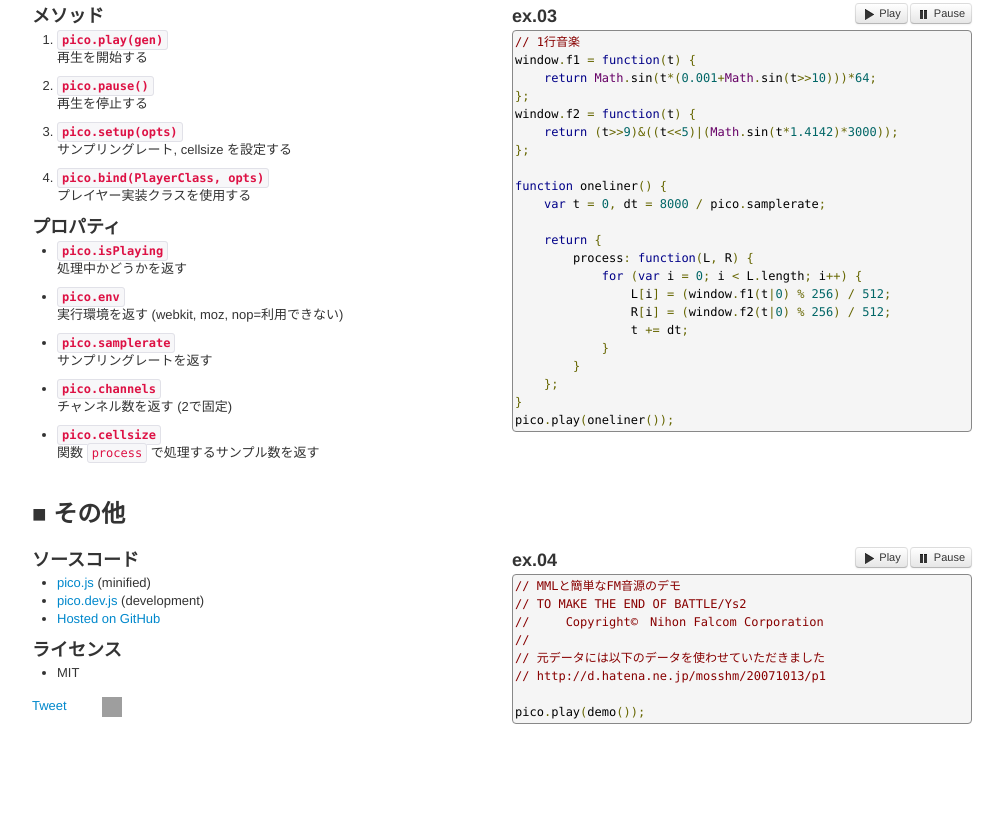
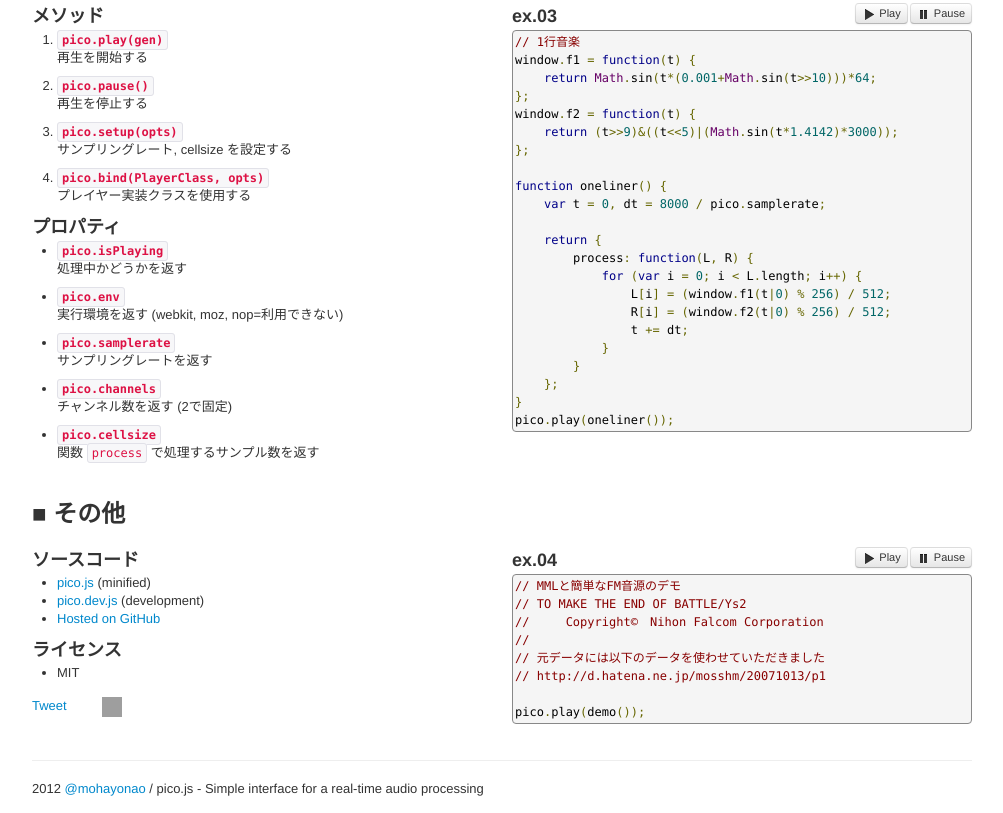
Before and after one commit to mohayonao/pico.js, a website: page index.html in a window 1280 px wide. Shown: the part 826-1639 px from the top of the page, without its empty margins (138-1141 px from the left). Before the commit the page ends 1568 px from the top, so only its background shows below. Drawn offline with Linux system fonts and the light colour scheme; grey boxes are pictures that could not be loaded.

Commit message:
fixed: footer

```diff
--- a/index.html
+++ b/index.html
@@ -10,6 +10,7 @@
       h2 {margin:25px 0 15px}
       h2:before {content:"■ "}
       button {margin-left:2px}
+      footer {margin-bottom:15px}
       #social_button{margin-top:15px}
       #social_button>div{float:left;min-width:70px;}
     </style>
@@ -249,6 +250,10 @@
 </pre>
         </div>
       </div>
+      <footer>
+        <hr/>
+        2012 <a href="http://twitter.com/mohayonao" target="twitter">@mohayonao</a> / pico.js - Simple interface for a real-time audio processing
+      </footer>
     </div><!-- /container -->
     <script>
       if (!window.Float32Array) {
```
